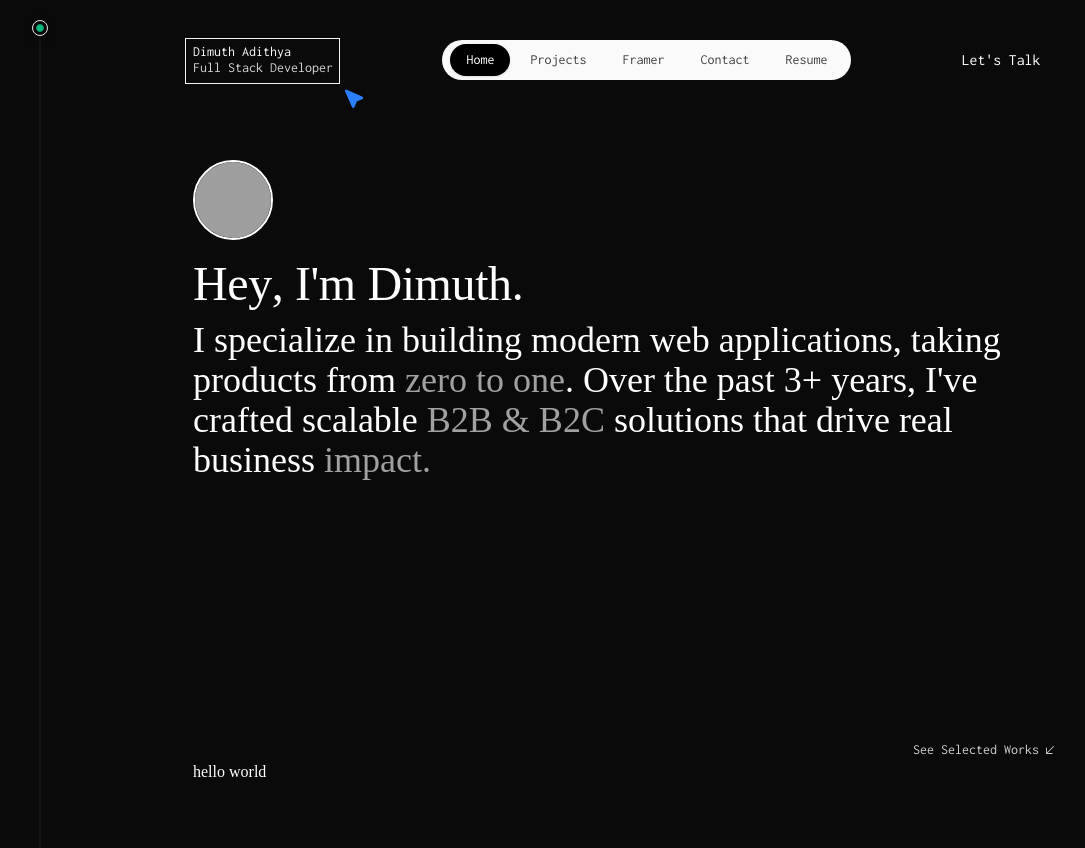
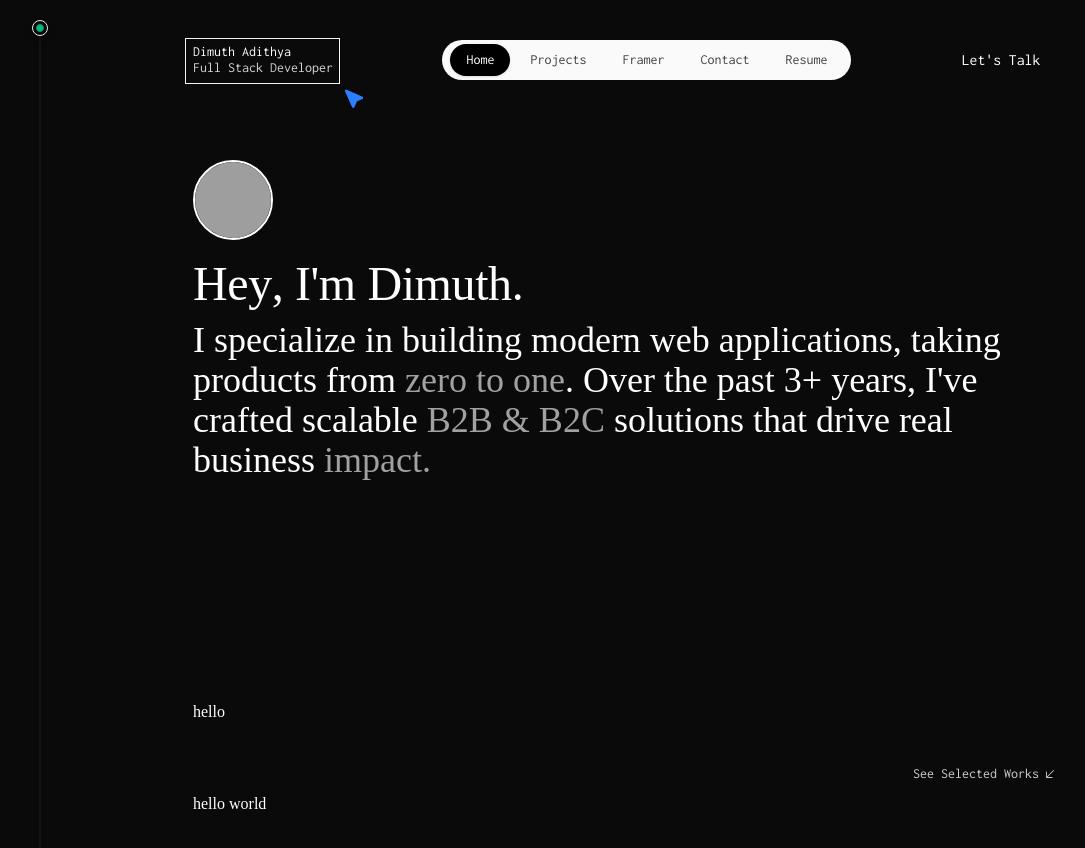
Before and after one commit to dimuthadithya/dimuthadithya.site, a Next.js app: page / in a window 1280 px wide. Shown: the top 848 px of the page, without its empty margins (15-1100 px from the left). Built offline with nearby package versions, Linux system fonts and the light colour scheme; grey boxes are pictures that could not be loaded.

Commit message:
feat: adjust layout height and update button structure for improved design

```diff
--- a/app/page.js
+++ b/app/page.js
@@ -95,7 +95,7 @@ export default function Home() {
               animate={{ y: '0vh', opacity: 1 }}
               transition={{ duration: 0.5, ease: [0.25, 1, 0.5, 1] }}
             >
-              <div className='h-[90vh] flex flex-col'>
+              <div className='h-[94vh] flex flex-col'>
                 <div className='mb-20'>
                   <Navigation />
                 </div>
@@ -131,7 +131,8 @@ export default function Home() {
                       <span className='text-neutral-400'> impact.</span>
                     </h1>
                   </div>
-                  <div className='capitalize font-inconsolata flex justify-end items-center mt-10 text-sm opacity-80 hover:opacity-100 transition-opacity hover:text-green-400 duration-200 cursor-pointer'>
+                  <div>hello</div>
+                  <div className='capitalize font-inconsolata flex justify-end items-center mt-10 text-sm opacity-80 hover:opacity-100 transition-opacity hover:text-green-400 duration-200 cursor-pointer mb-2'>
                     <span className='me-1'>see selected works</span>
                     <ArrowDownLeft />
                   </div>
```
